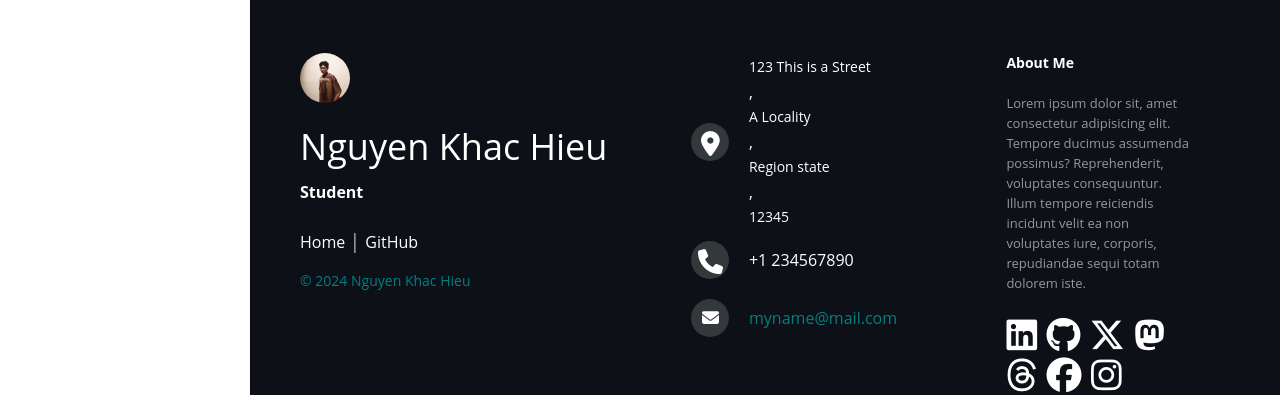
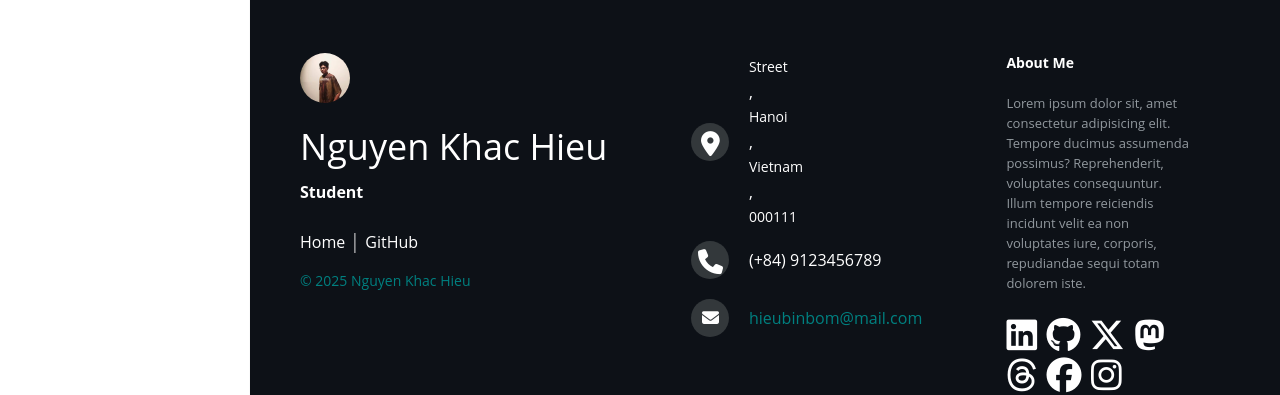
Before and after one commit to Ngocmai04/PROJECT_IT4082, a website: page src/index.html in a window 1280 px wide. Shown: the part 840-1235 px from the top of the page. Drawn offline with Linux system fonts and the light colour scheme.

Commit message:
8/3/2025

```diff
--- a/src/index.html
+++ b/src/index.html
@@ -50,30 +50,30 @@
           <p class="p-job-title" itemprop="jobTitle">Student</p>
           <nav aria-label="Footer Navigation">
               <p class="footer-links">
-                  <a href="/home.html" itemprop="url" class="link-1">Home</a>
+                  <a href="index.html" itemprop="url" class="link-1">Home</a>
                   <a href="https://github.com/mcgee12310" itemprop="url">GitHub</a>
               </p>
           </nav>
-          <p class="footer-name">© 2024 Nguyen Khac Hieu</p>
+          <p class="footer-name">© 2025 Nguyen Khac Hieu</p>
       </div>
 
       <div class="footer-center">
           <div itemscope itemtype="http://schema.org/PostalAddress" class="p-address">
               <i class="fa fa-map-marker" aria-hidden="true"></i>
               <p>
-                  <span itemprop="streetAddress" class="p-street-address">123 This is a Street</span>,
-                  <span itemprop="addressLocality" class="p-locality">A Locality</span>,
-                  <span itemprop="addressRegion" class="p-region">Region state</span>,
-                  <span itemprop="postalCode" class="p-postal-code">12345</span>
+                  <span itemprop="streetAddress" class="p-street-address">Street</span>,
+                  <span itemprop="addressLocality" class="p-locality">Hanoi</span>,
+                  <span itemprop="addressRegion" class="p-region">Vietnam</span>,
+                  <span itemprop="postalCode" class="p-postal-code">000111</span>
               </p>
           </div>
           <div>
               <i class="fa fa-phone" aria-hidden="true"></i>
-              <p itemprop="telephone" class="p-tel">+1 234567890</p>
+              <p itemprop="telephone" class="p-tel">(+84) 9123456789</p>
           </div>
           <div>
               <i class="fa fa-envelope" aria-hidden="true"></i>
-              <p><a href="mailto:myname@mail.com" itemprop="email" class="u-email">myname@mail.com</a></p>
+              <p><a href="mailto:myname@mail.com" itemprop="email" class="u-email">hieubinbom@mail.com</a></p>
           </div>
       </div>
 
@@ -103,7 +103,7 @@
                       class="fa-brands fa-instagram"></i></a>
           </div>
       </div>
-  </footer>
+    </footer>
 
   </body>
 </html>
```
Also changed, not shown: src/pages/apartments.html (+14 -11 lines), src/pages/log.html (+9 -9 lines), src/pages/residents.html (+9 -9 lines), src/pages/service_fee.html (+9 -9 lines), src/pages/vehicles.html (+9 -9 lines).
